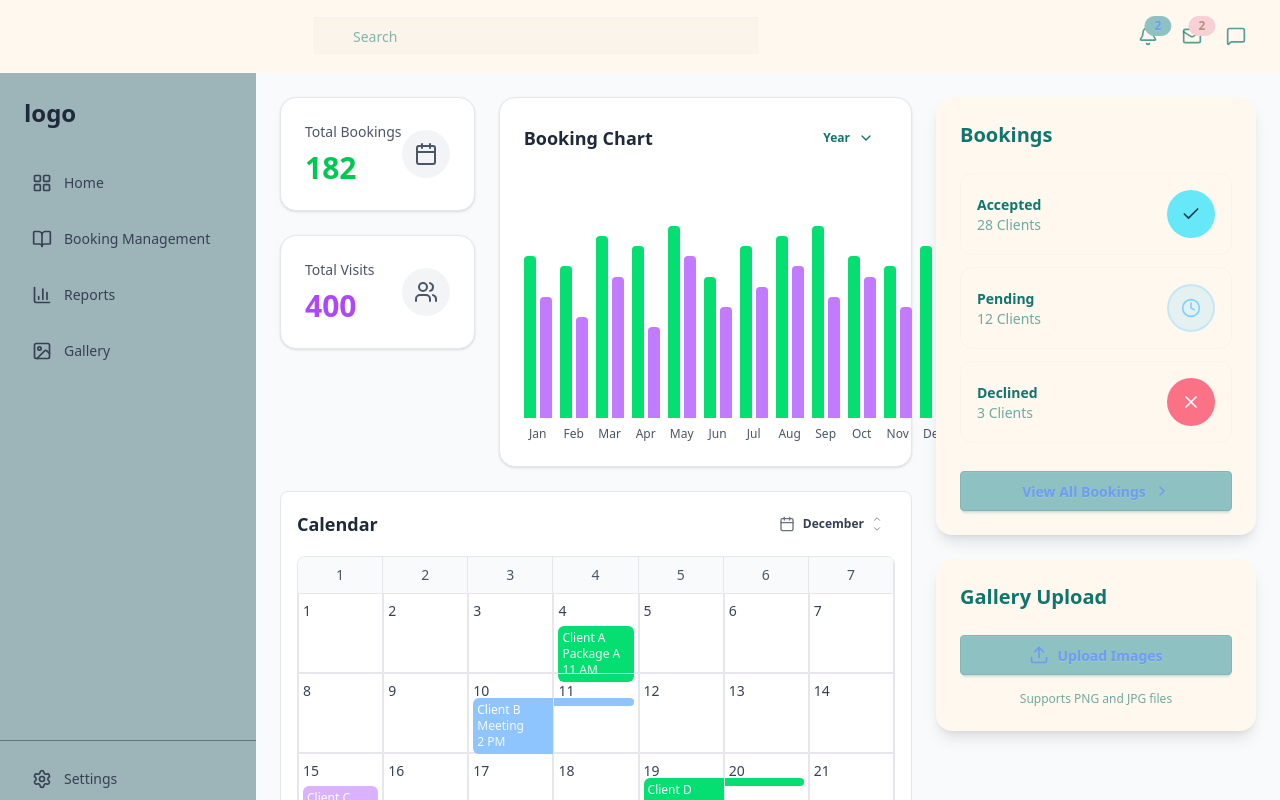
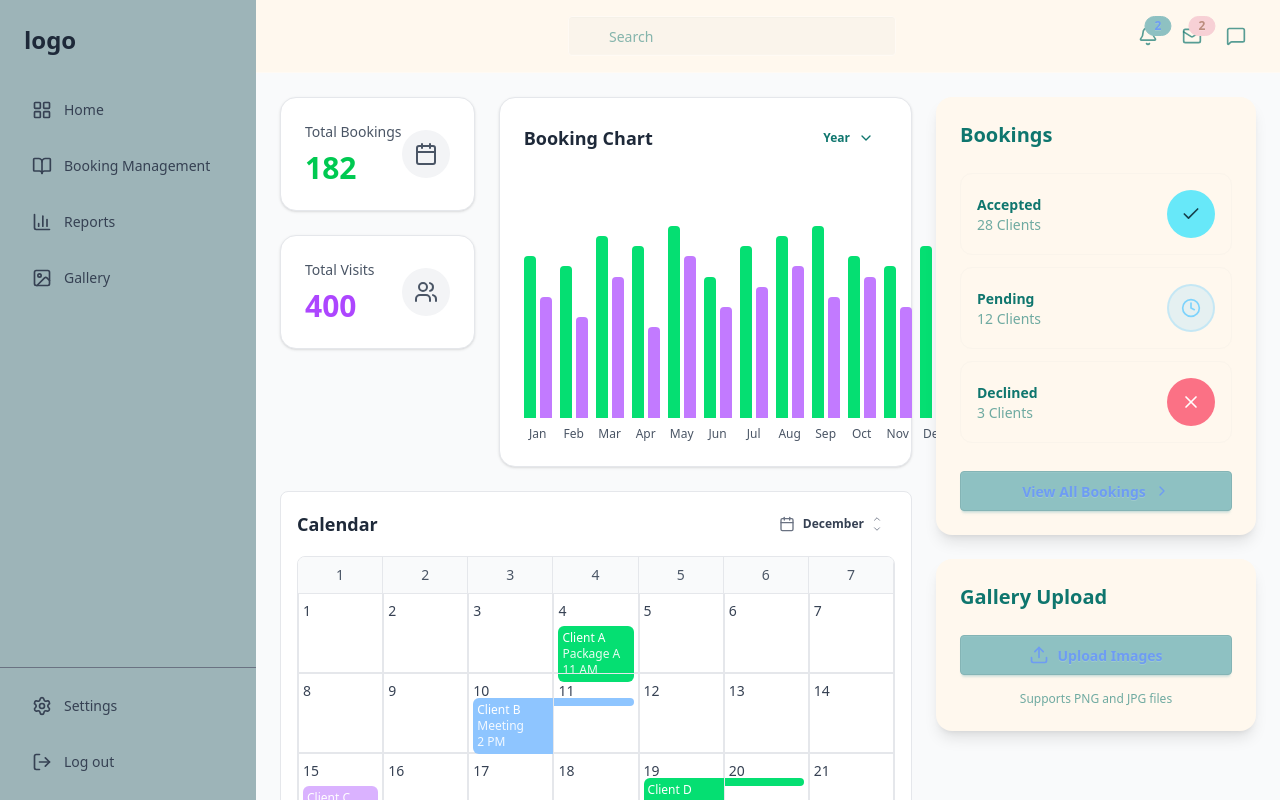
Before and after one commit to Elkathnieline/SEBS-Dashboard, a React (Vite) app in the folder sebs-dashboard/: page /dashboard in a window 1280 px wide. Built offline with nearby package versions, Linux system fonts and the light colour scheme.

Commit message:
header + sidebar fix

```diff
--- a/sebs-dashboard/src/Routes/Root.jsx
+++ b/sebs-dashboard/src/Routes/Root.jsx
@@ -4,10 +4,10 @@ import Sidebar from "../components/Sidebar.jsx";
 
 export default function Root() {
   return (
-    <div className="h-screen flex flex-col">
-      <Header />
-      <div className="flex flex-1 overflow-hidden">
-        <Sidebar />
+    <div className="h-screen flex overflow-hidden ">
+      <Sidebar />
+      <div className="flex flex-1 flex-col">
+        <Header />
         <main className="flex-1 overflow-auto">
           <Outlet />
         </main>
```
